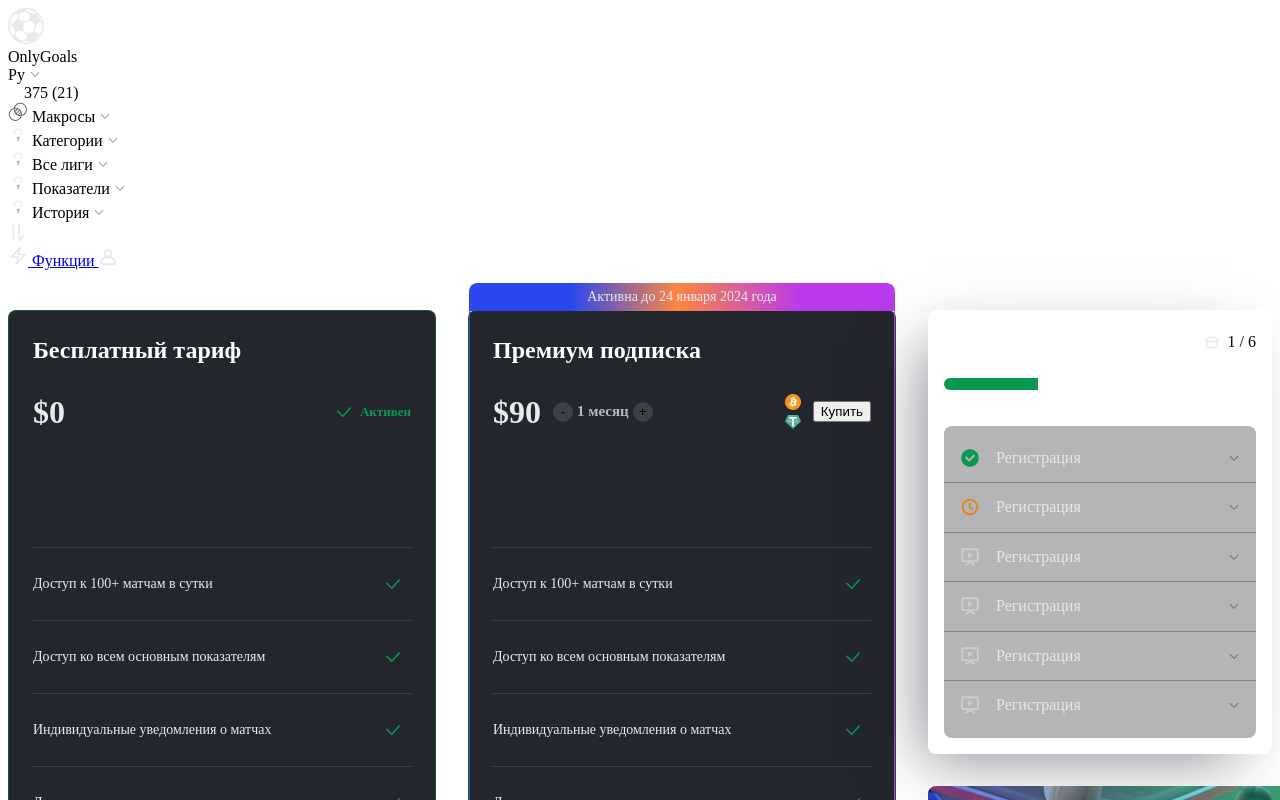
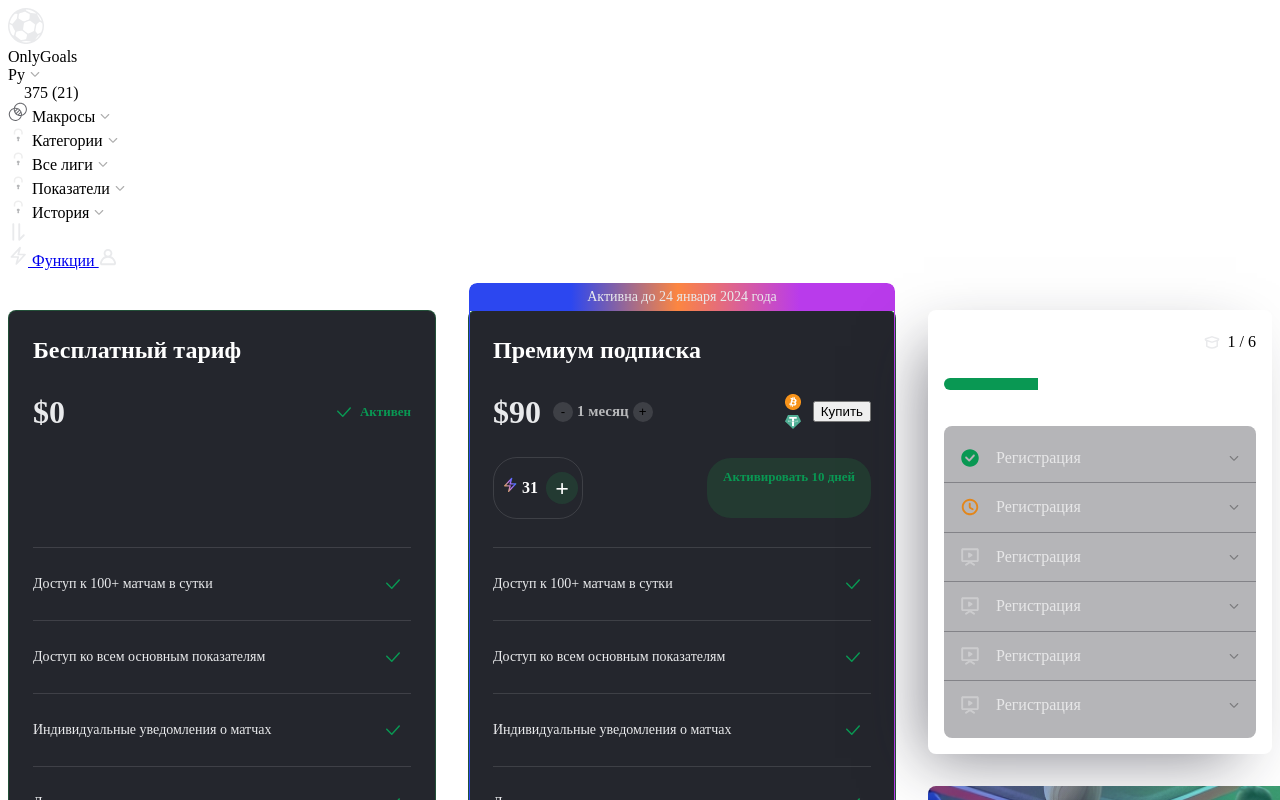
Before and after one commit to gldenis/onlygoals, a Vue app: page /tariff in a window 1280 px wide. Shown: the top 800 px of the page. Built offline with nearby package versions, Linux system fonts and the light colour scheme; the HTML template or start-up script is replaced by a standard one.

Commit message:
FEAT: tariff premium

```diff
--- /dev/null
+++ b/src/components/icons/IconBoltFilled.vue
@@ -0,0 +1,18 @@
+<template>
+  <svg width="16" height="16" viewBox="0 0 16 16" fill="none" xmlns="http://www.w3.org/2000/svg">
+    <path fill-rule="evenodd"
+          clip-rule="evenodd"
+          d="M9.991.752c.268.15.4.462.319.758L9.04 6.168h4.627a.667.667 0 0 1 .487 1.122l-7 7.5a.667.667 0 0 1-1.13-.63L7.294 9.5H2.667a.667.667 0 0 1-.488-1.121l7-7.5a.667.667 0 0 1 .812-.128Zm-5.79 7.416h3.966a.667.667 0 0 1 .643.842l-.79 2.898 4.113-4.407H8.166a.667.667 0 0 1-.643-.842l.79-2.898L4.2 8.168Z"
+          fill="url(#a)"></path>
+    <defs>
+      <linearGradient id="a" x1="2" y1="15.001" x2="17.621" y2="7.943" gradientUnits="userSpaceOnUse">
+        <stop stop-color="#FF7AC6"></stop>
+        <stop offset=".23" stop-color="#FFBD7A" stop-opacity=".8"></stop>
+        <stop offset=".5" stop-color="#C37AFF" stop-opacity=".94"></stop>
+        <stop offset=".75" stop-color="#4D67FF"></stop>
+        <stop offset=".99" stop-color="#7AFFF8" stop-opacity=".82"></stop>
+      </linearGradient>
+    </defs>
+  </svg>
+
+</template>
--- a/src/pages/tariff.vue
+++ b/src/pages/tariff.vue
@@ -4,6 +4,7 @@ import IconCheck from '@/components/icons/IconCheck.vue'
 import IconArrowRight from '@/components/icons/IconArrowRight.vue'
 import AppGuide from '@/components/AppGuide.vue'
 import BaseCounter from '@/components/BaseCounter.vue'
+import IconBoltFilled from '@/components/icons/IconBoltFilled.vue'
 </script>
 
 <template>
@@ -86,7 +87,13 @@ import BaseCounter from '@/components/BaseCounter.vue'
               <button class="btn btn--primary btn--small">Купить</button>
             </div>
             <div class="tariff__info-bottom">
-
+              <div class="tariff__add">
+                <div>
+                  <IconBoltFilled /> 31
+                </div>
+                <div class="tariff__add-btn">+</div>
+              </div>
+              <div class="tariff__notice">Активировать 10 дней</div>
             </div>
           </div>
           <div class="tariff-features">
@@ -193,6 +200,48 @@ main {
 }
 
 .tariff {
+  &__add {
+    border-radius: var(--24, 24px);
+    border: 1px solid var(--neutral-left-12, rgba(255, 255, 255, 0.12));
+    display: flex;
+    height: 40px;
+    padding: 10px 4px 10px var(--8, 8px);
+    justify-content: center;
+    align-items: center;
+    gap: var(--8, 8px);
+    color: #FFF;
+    font-size: 16px;
+    font-style: normal;
+    font-weight: 800;
+    line-height: 128%; /* 20.48px */
+  }
+
+  &__add-btn {
+    border-radius: var(--20, 20px);
+    background: var(--green-other-12, rgba(31, 168, 78, 0.16));
+    display: flex;
+    width: 32px;
+    height: 32px;
+    min-width: 32px;
+    justify-content: center;
+    align-items: center;
+    font-size: 24px;
+  }
+
+  &__notice {
+    color: var(--Green-5, #099853);
+    text-align: center;
+    font-size: 13px;
+    font-weight: 700;
+    line-height: 132%; /* 17.16px */
+    border-radius: var(--24, 24px);
+    background: var(--green-other-12, rgba(31, 168, 78, 0.16));
+    height: 40px;
+    min-width: 40px;
+    padding: 10px 16px;
+    justify-content: center;
+    align-items: center;
+  }
   &__coins {
     display: flex;
     flex-direction: column;
@@ -269,16 +318,23 @@ main {
 
   &__info {
     display: flex;
-    align-items: center;
-    justify-content: space-between;
+    flex-direction: column;
     width: 100%;
     min-height: 132px;
+    gap: 24px;
 
     &-top {
       display: flex;
       align-items: center;
       justify-content: space-between;
-      padding-bottom: 90px;
+      gap: 12px;
+      width: 100%;
+    }
+
+    &-bottom {
+      display: flex;
+      align-items: center;
+      justify-content: space-between;
       gap: 12px;
       width: 100%;
     }
```
